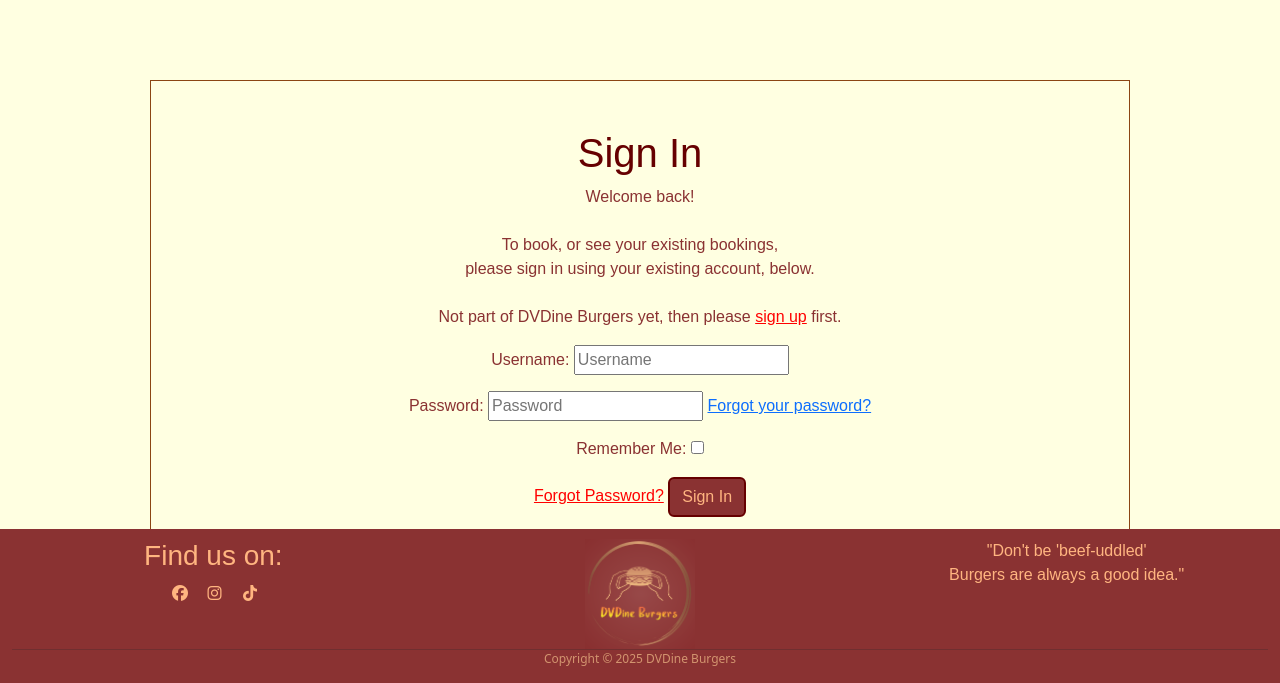
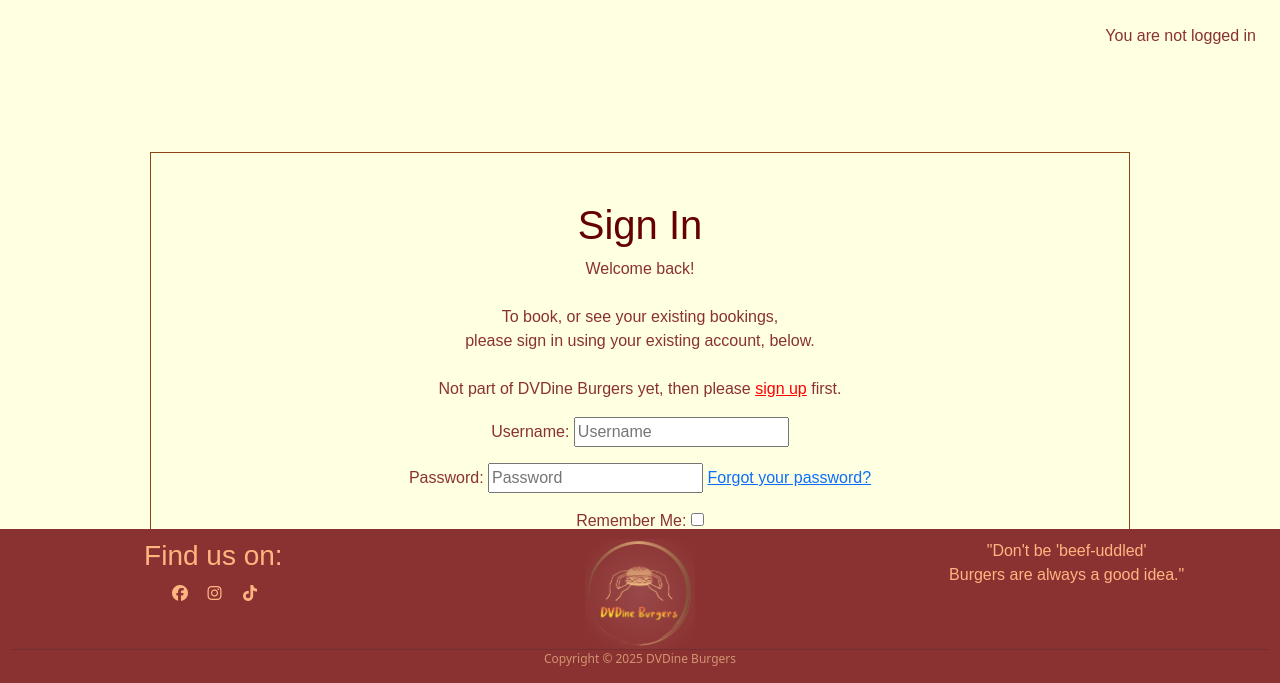
Before and after one commit to CristianaDvD/DVDine_Burgers, a Django app: page /accounts/login/ in a window 1280 px wide. Shown: the part 116-799 px from the top of the page. Run offline with Django 4.2, Linux system fonts and the light colour scheme; some libraries are stand-ins or nearby versions; some web fonts are replaced.

Commit message:
User log status to show all times

```diff
--- a/templates/base.html
+++ b/templates/base.html
@@ -1,5 +1,4 @@
-{% load static %} {% url 'home' as home_url %} {% url 'account_login' as login_url %} {% url 'account_signup' as signup_url %} {% url 'account_logout' as logout_url %}
-{% url 'booking' as booking_form %}
+{% load static %} {% url 'home' as home_url %} {% url 'account_login' as login_url %} {% url 'account_signup' as signup_url %} {% url 'account_logout' as logout_url %} {% url 'booking' as booking_form %}
 <!DOCTYPE html>
 <html lang="en">
   <head>
@@ -117,7 +116,11 @@
       </nav>
     </header>
     <main>
-      {% block content %}
+      {% if user.is_authenticated %}
+      <p class="text-end m-4 text">You are logged in as {{ user }}</p>
+      {% else %}
+      <p class="text-end m-4 text">You are not logged in</p>
+      {% endif %} {% block content %}
       <!-- Content goes here -->
       {% endblock content %}
     </main>
```
